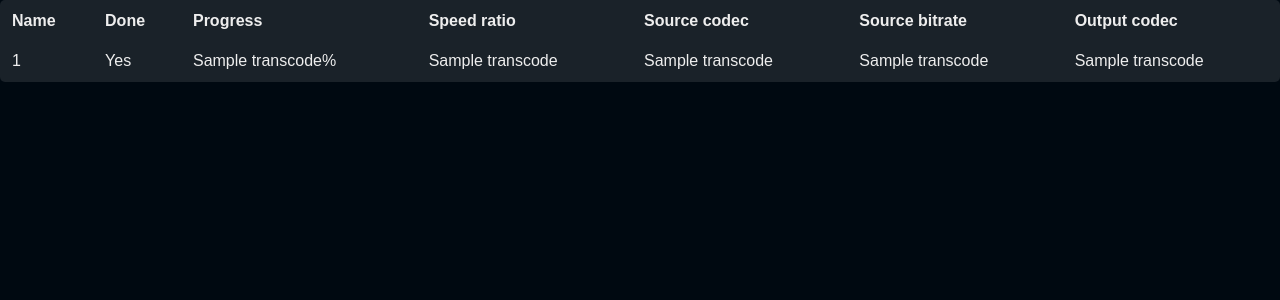
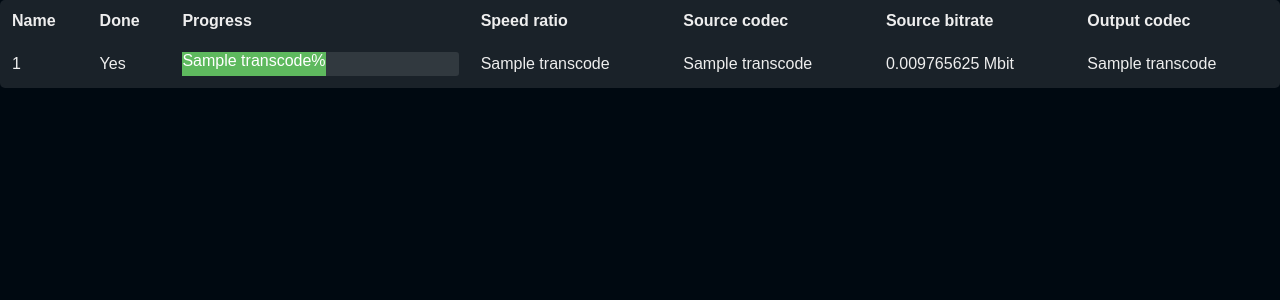
Before and after one commit to MartijnBraam/webcine, a Flask app: template webcine/templates/status/transcoder.html in a window 1280 px wide. Shown: the part 48-348 px from the top of the page. Run offline with Flask 2, Linux system fonts and the light colour scheme; the template is opened without the code that fills it: most values are stand-ins (such as "Sample title", 1, 10 or a date in 2020); style sheets or scripts are compiled from the project's sources; parts of the project's set-up code (start-up, migrations or seed data) failed here and were passed over; some libraries are stand-ins or nearby versions.

Commit message:
Add status page

```diff
--- a/webcine/static/style/style.less
+++ b/webcine/static/style/style.less
@@ -330,3 +330,22 @@ section.actor {
     margin-bottom: 0;
   }
 }
+
+.progress-bar {
+  min-width: 200px;
+  height: 24px;
+  border-radius: 3px;
+  background: @panel-color;
+  position: relative;
+
+  .progress-bar-inner {
+    position: absolute;
+    left: 0;
+    top: 0;
+    height: 24px;
+    text-align: center;
+    color: white;
+    overflow: hidden;
+    background: @primary-color;
+  }
+}
--- a/webcine/templates/status/transcoder.html
+++ b/webcine/templates/status/transcoder.html
@@ -32,7 +32,7 @@
                 </td>
                 <td>{{ transcode[3] }}</td>
                 <td>{{ transcode[4] }}</td>
-                <td>{{ transcode[5] }}</td>
+                <td>{{ transcode[5] / 1024 / 1024 | round(2) }} Mbit</td>
                 <td>{{ transcode[6] }}</td>
 
             </tr>
```
